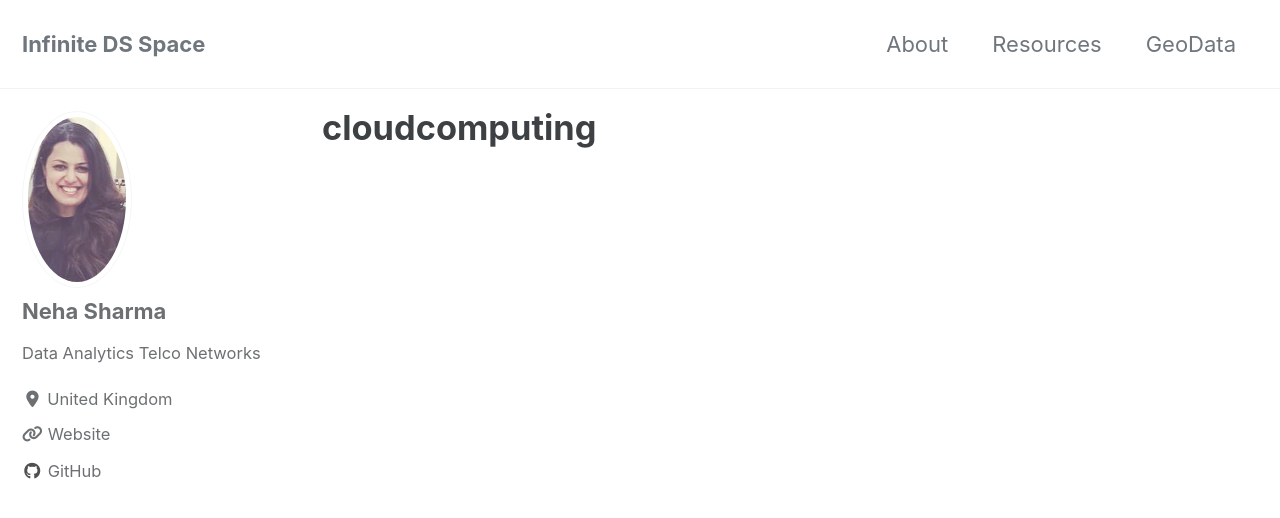
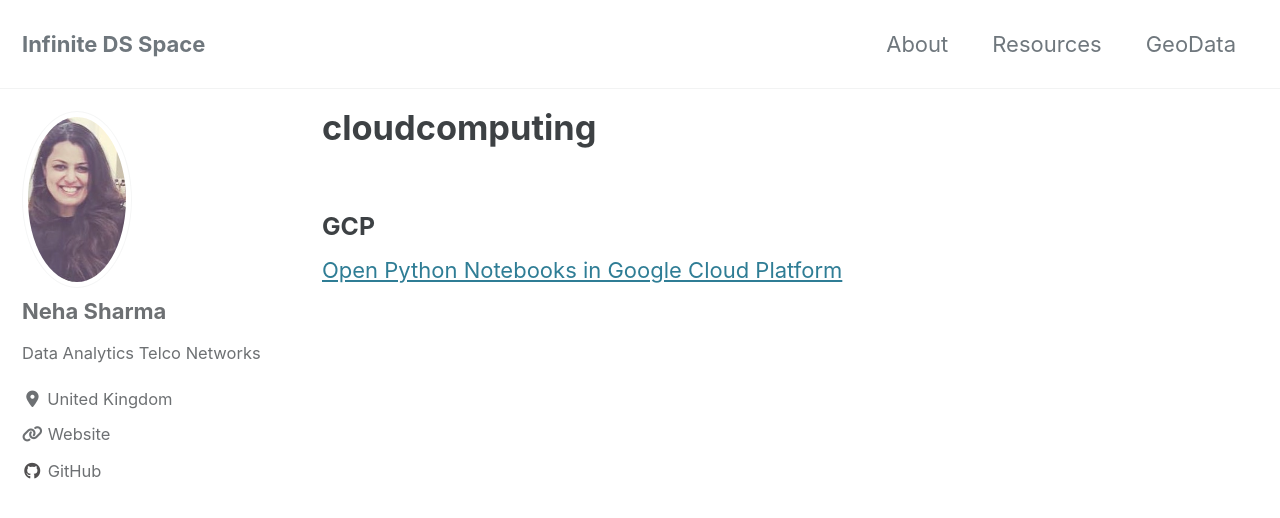
Before and after one commit to ns3115neha/ns3115neha.github.io, a Jekyll site: the page built from _pages/cloudcomputing.md, in a window 1280 px wide and 900 px high. Shown: the top 518 px of the window. Built offline with Jekyll 4.4.1, drawn with Linux system fonts in a browser that asks for light colours; cached includes are drawn as plain includes; nearby versions of some CDN libraries.

Commit message:
Update cloudcomputing.md

```diff
--- a/_pages/cloudcomputing.md
+++ b/_pages/cloudcomputing.md
@@ -1,3 +1,7 @@
 ---
 title: "cloudcomputing"
 ---
+
+
+### GCP
+[Open Python Notebooks in Google Cloud Platform](https://ns3115neha.github.io/geovis/KeplerGeoSpatial/)
```
